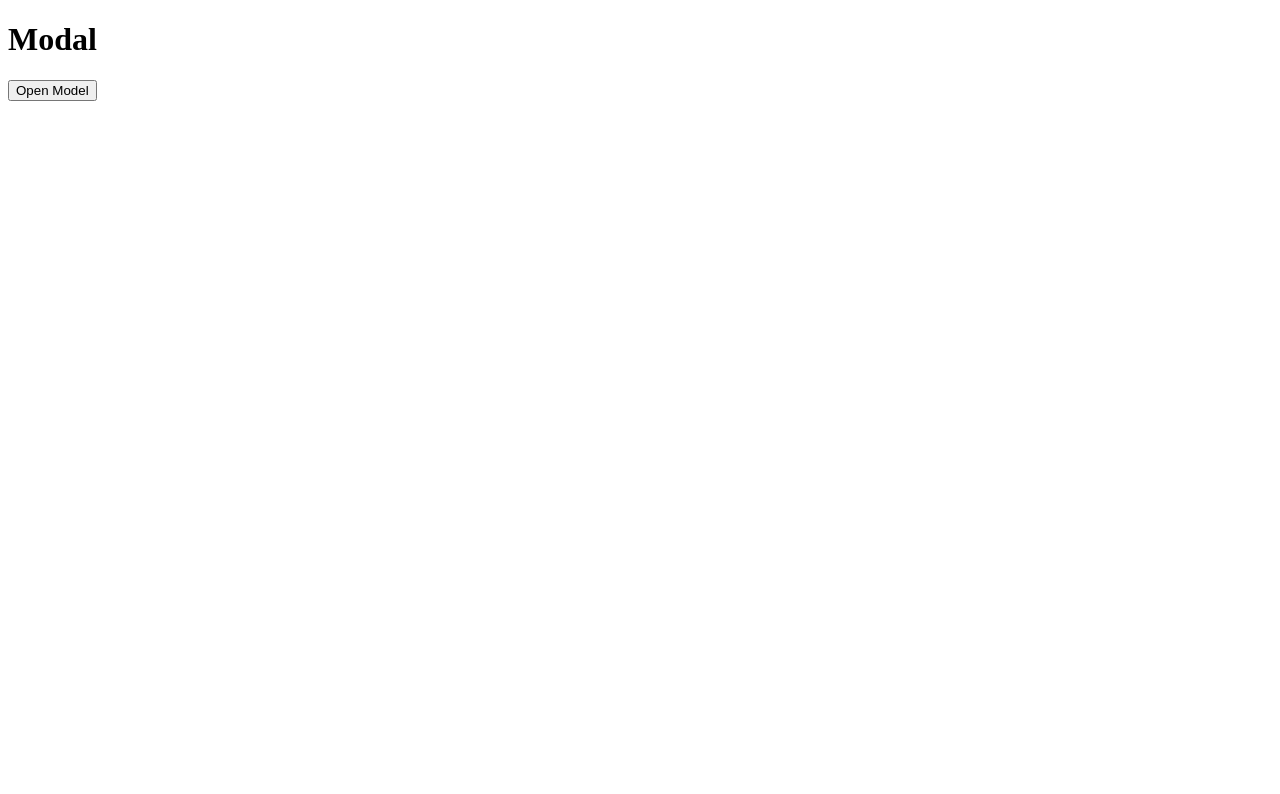
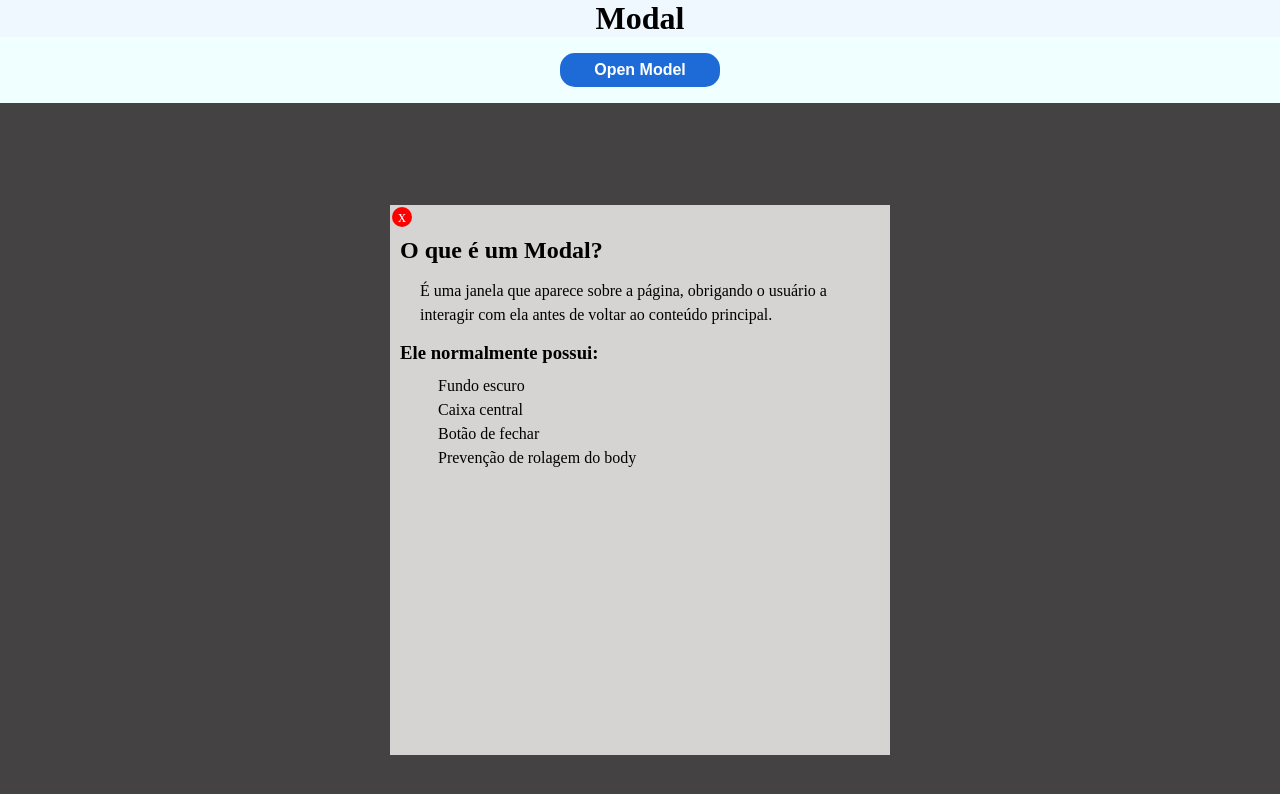
Before and after one commit to Allex-tek/modal, a plain HTML site: page index.html in a window 1280 px wide. Both pictures are taken after a click on the button "Open Model". Drawn offline with Linux system fonts and the light colour scheme.

Commit message:
open modal

```diff
--- a/index.html
+++ b/index.html
@@ -1,22 +1,38 @@
 <!DOCTYPE html>
 <html lang="en">
+
 <head>
     <meta charset="UTF-8">
     <meta name="viewport" content="width=device-width, initial-scale=1.0">
     <link rel="stylesheet" href="./src/css/style.css">
     <title>Nodal</title>
 </head>
+
 <body>
     <header>
         <h1>Modal</h1>
     </header>
     <section>
-        <button>Open Model</button>
+        <button class="btnOpenModal">Open Model</button>
     </section>
-    <main>
-
+    <main class="modal-main">
+        <article class="modal">
+            <span class="close">x</span>
+            <h2>O que é um Modal?</h2>
+            <p class="question">
+                É uma janela que aparece sobre a página, obrigando o usuário a interagir com ela antes de voltar ao conteúdo principal.
+            </p>
+            <h3>Ele normalmente possui:</h3>
+            <ul>
+                <li>Fundo escuro</li>
+                <li>Caixa central</li>
+                <li>Botão de fechar</li>
+                <li>Prevenção de rolagem do body</li>
+            </ul>
+        </article>
     </main>
 
     <script type="module" src="./src/js/app.js"></script>
 </body>
+
 </html>
--- a/src/css/style.css
+++ b/src/css/style.css
@@ -0,0 +1,91 @@
+* {
+    margin: 0;
+    padding: 0;
+    overflow: hidden;
+    box-sizing: border-box;
+}
+
+header {
+    background-color: aliceblue;
+    display: flex;
+    justify-content: center;
+}
+
+section {
+    background-color: azure;
+    padding: 1rem;
+    display: flex;
+    justify-content: center;
+}
+
+button {
+    width: 10rem;
+    padding: 0.5rem;
+    font-size: 1rem;
+    font-weight: bold;
+    color: rgb(255, 255, 255);
+    border: none;
+    border-radius: 15px;
+    background-color: rgb(30, 107, 215);
+    cursor: pointer;
+}
+
+.modal-main {
+    display: none;
+}
+
+.modal-main.is-open {
+    display: flex;
+    background-color: rgb(68, 66, 66);
+    width: 100%;
+    min-height: 100vh;
+}
+
+.modal {
+    display: none;
+}
+.modal.is-open {
+    display: block;
+    background-color: rgb(214, 211, 211);
+    width: 500px;
+    height: 550px;
+
+    position: absolute;
+    top: 60%;
+    left: 50%;
+    transform: translate(-50%, -50%);
+}
+
+.close {
+    display: flex;
+    justify-content: center;
+    align-items: center;
+    background-color: red;
+    color: white;
+
+    width: 20px;
+    height: 20px;
+    margin: 2px 0 0 2px;
+    border: none;
+    border-radius: 50px;
+
+    cursor: pointer;
+}
+
+h2, h3 {
+    margin: 10px;
+}
+.question {
+    padding: 5px;
+    margin-left: 25px;
+    line-height: 1.5;
+}
+
+ul {
+    margin-left: 8px;
+}
+
+li {
+    text-indent: 40px;
+    line-height: 1.5;
+}
--- a/src/js/app.js
+++ b/src/js/app.js
@@ -0,0 +1,7 @@
+import { open } from "./open.js";
+
+const btnOpenModal = document.querySelector(".btnOpenModal");
+const modal = document.querySelector('.modal');
+const modalMain = document.querySelector('.modal-main');
+
+open(btnOpenModal, modal, modalMain);
--- /dev/null
+++ b/src/js/open.js
@@ -0,0 +1,6 @@
+export const open = (btnOpenModal, modal, modalMain) => {
+    btnOpenModal.addEventListener('click', () => {
+        modal.classList.add('is-open');
+        modalMain.classList.add('is-open');
+    });
+}
```
